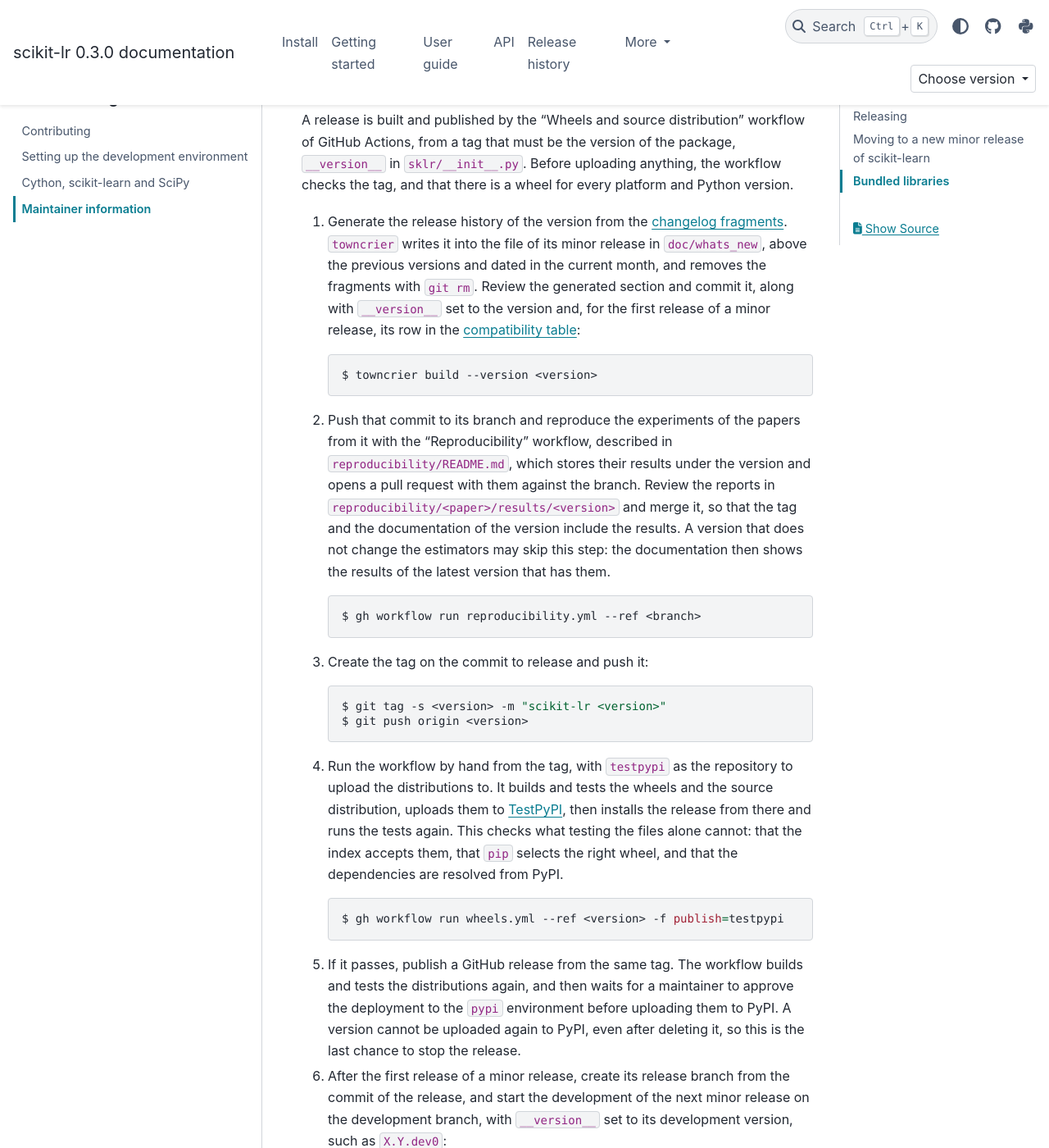
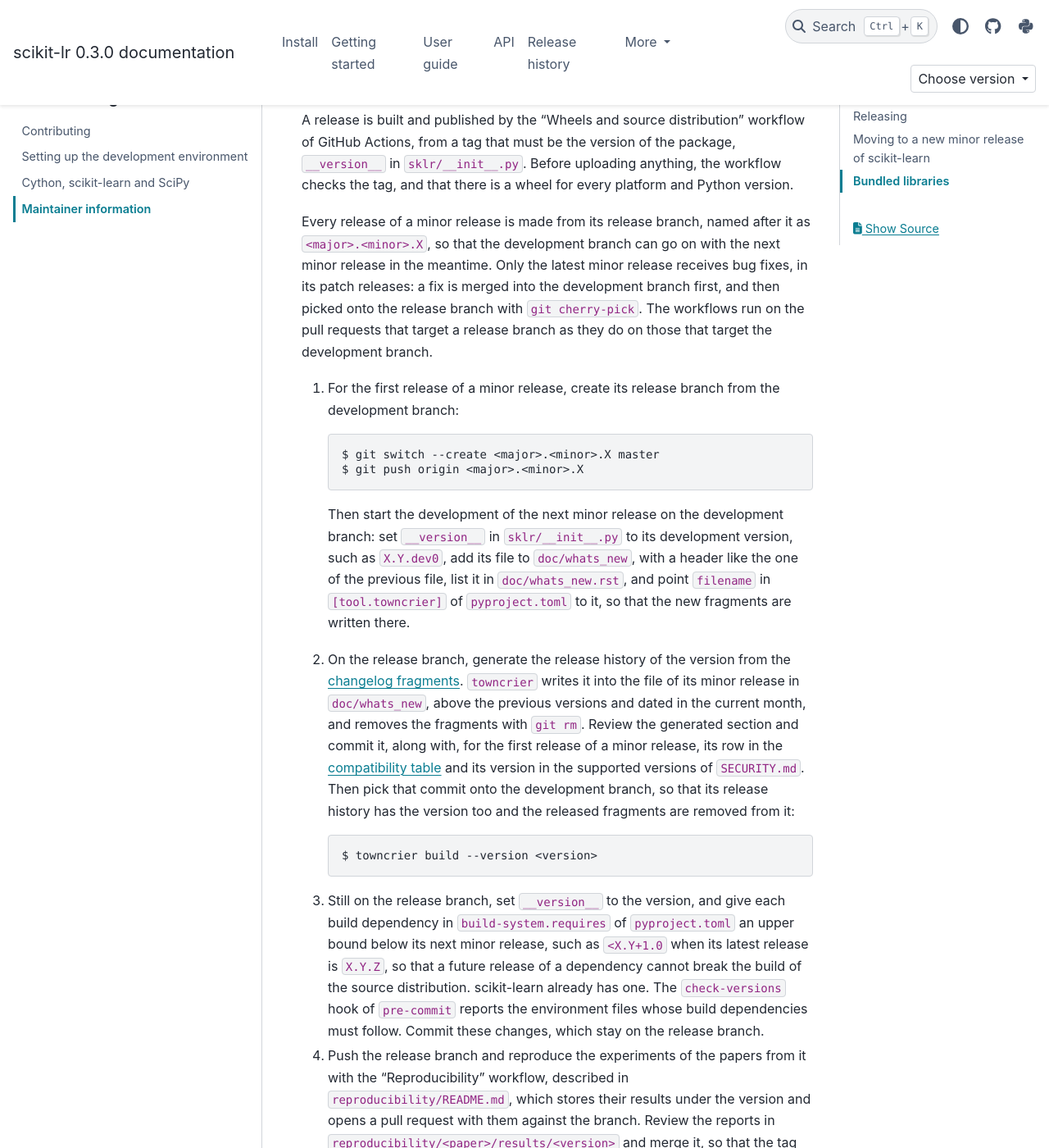
Before and after one commit to alfaro96/scikit-lr, a Sphinx documentation site: the page built from doc/developers/maintainer.rst, in a window 1280 px wide and 1400 px high, scrolled down 221 px. Shown: the whole window at 82% size. Built offline with Sphinx 7.4.7 and the PyData theme 0.15.4, drawn with Linux system fonts in a browser that asks for light colours; pages that are not in the unit, such as notebooks, are missing from menus; the version number is read from the project's files by our own code; some of the changed text lies outside the part shown.

Commit message:
docs: make every release from its release branch
Follow the release process of scikit-learn: the release branch of a minor
release is created before its first release, while the development branch
moves on to the next minor release, and every release is prepared, reproduced
and tagged there. The release history is generated on the release branch and
picked onto the development branch, and the release branch alone sets the
version and gives the build dependencies an upper bound below their next minor
release, so that a future release of one cannot break the build of the source
distribution.

```diff
--- a/doc/developers/maintainer.rst
+++ b/doc/developers/maintainer.rst
@@ -12,38 +12,72 @@
 workflow checks the tag, and that there is a wheel for every platform and
 Python version.
 
-1. Generate the release history of the version from the :ref:`changelog fragments
-   <changelog>`. ``towncrier`` writes it into the file of its minor release in
-   ``doc/whats_new``, above the previous versions and dated in the current month, and
-   removes the fragments with ``git rm``. Review the generated section and commit it,
-   along with ``__version__`` set to the version and, for the first release of a
-   minor release, its row in the :ref:`compatibility table <sklearn_compatibility>`:
+Every release of a minor release is made from its release branch, named after it
+as ``<major>.<minor>.X``, so that the development branch can go on with the next
+minor release in the meantime. Only the latest minor release receives bug fixes, in
+its patch releases: a fix is merged into the development branch first, and then
+picked onto the release branch with ``git cherry-pick``. The workflows run on the
+pull requests that target a release branch as they do on those that target the
+development branch.
+
+1. For the first release of a minor release, create its release branch from the
+   development branch:
+
+   .. code-block:: console
+
+      $ git switch --create <major>.<minor>.X master
+      $ git push origin <major>.<minor>.X
+
+   Then start the development of the next minor release on the development branch:
+   set ``__version__`` in ``sklr/__init__.py`` to its development version, such as
+   ``X.Y.dev0``, add its file to ``doc/whats_new``, with a header like the one of
+   the previous file, list it in ``doc/whats_new.rst``, and point ``filename`` in
+   ``[tool.towncrier]`` of ``pyproject.toml`` to it, so that the new fragments are
+   written there.
+
+2. On the release branch, generate the release history of the version from the
+   :ref:`changelog fragments <changelog>`. ``towncrier`` writes it into the file of
+   its minor release in ``doc/whats_new``, above the previous versions and dated in
+   the current month, and removes the fragments with ``git rm``. Review the
+   generated section and commit it, along with, for the first release of a minor
+   release, its row in the :ref:`compatibility table <sklearn_compatibility>` and
+   its version in the supported versions of ``SECURITY.md``. Then pick that commit
+   onto the development branch, so that its release history has the version too
+   and the released fragments are removed from it:
 
    .. code-block:: console
 
       $ towncrier build --version <version>
 
-2. Push that commit to its branch and reproduce the experiments of the papers
-   from it with the "Reproducibility" workflow, described in
-   ``reproducibility/README.md``, which stores their results under the version
-   and opens a pull request with them against the branch. Review the reports in
-   ``reproducibility/<paper>/results/<version>`` and merge it, so that the tag
-   and the documentation of the version include the results. A version that does
-   not change the estimators may skip this step: the documentation then shows the
+3. Still on the release branch, set ``__version__`` to the version, and give each
+   build dependency in ``build-system.requires`` of ``pyproject.toml`` an upper
+   bound below its next minor release, such as ``<X.Y+1.0`` when its latest release
+   is ``X.Y.Z``, so that a future release of a dependency cannot break the build of
+   the source distribution. scikit-learn already has one. The ``check-versions``
+   hook of ``pre-commit`` reports the environment files whose build dependencies
+   must follow. Commit these changes, which stay on the release branch.
+
+4. Push the release branch and reproduce the experiments of the papers from it
+   with the "Reproducibility" workflow, described in ``reproducibility/README.md``,
+   which stores their results under the version and opens a pull request with them
+   against the branch. Review the reports in
+   ``reproducibility/<paper>/results/<version>`` and merge it, so that the tag and
+   the documentation of the version include the results. A version that does not
+   change the estimators may skip this step: the documentation then shows the
    results of the latest version that has them.
 
    .. code-block:: console
 
-      $ gh workflow run reproducibility.yml --ref <branch>
+      $ gh workflow run reproducibility.yml --ref <major>.<minor>.X
 
-3. Create the tag on the commit to release and push it:
+5. Create the tag on the last commit of the release branch and push it:
 
    .. code-block:: console
 
       $ git tag -s <version> -m "scikit-lr <version>"
       $ git push origin <version>
 
-4. Run the workflow by hand from the tag, with ``testpypi`` as the repository
+6. Run the workflow by hand from the tag, with ``testpypi`` as the repository
    to upload the distributions to. It builds and tests the wheels and the
    source distribution, uploads them to `TestPyPI <https://test.pypi.org>`_,
    then installs the release from there and runs the tests again. This checks
@@ -55,32 +89,11 @@
 
       $ gh workflow run wheels.yml --ref <version> -f publish=testpypi
 
-5. If it passes, publish a GitHub release from the same tag. The workflow
+7. If it passes, publish a GitHub release from the same tag. The workflow
    builds and tests the distributions again, and then waits for a maintainer
    to approve the deployment to the ``pypi`` environment before uploading them
    to PyPI. A version cannot be uploaded again to PyPI, even after deleting
    it, so this is the last chance to stop the release.
-
-6. After the first release of a minor release, create its release branch from the
-   commit of the release, and start the development of the next minor release on
-   the development branch, with ``__version__`` set to its development version,
-   such as ``X.Y.dev0``:
-
-   .. code-block:: console
-
-      $ git branch <major>.<minor>.X <version>
-      $ git push origin <major>.<minor>.X
-
-When the development of a new minor release starts, add its file to
-``doc/whats_new``, with a header like the one of the previous file, list it in
-``doc/whats_new.rst``, and point ``filename`` in ``[tool.towncrier]`` of
-``pyproject.toml`` to it, so that the fragments are written there.
-
-Only the latest minor release receives bug fixes, in patch releases made from its
-release branch, named after it as ``<major>.<minor>.X``. A fix is merged into the
-development branch first, and then picked onto the release branch with
-``git cherry-pick``. The workflows run on the pull requests that target a release
-branch as they do on those that target the development branch.
 
 The project uploads to PyPI and TestPyPI with trusted publishing, so no token
 is stored in the repository: each index only accepts the uploads of this
```
